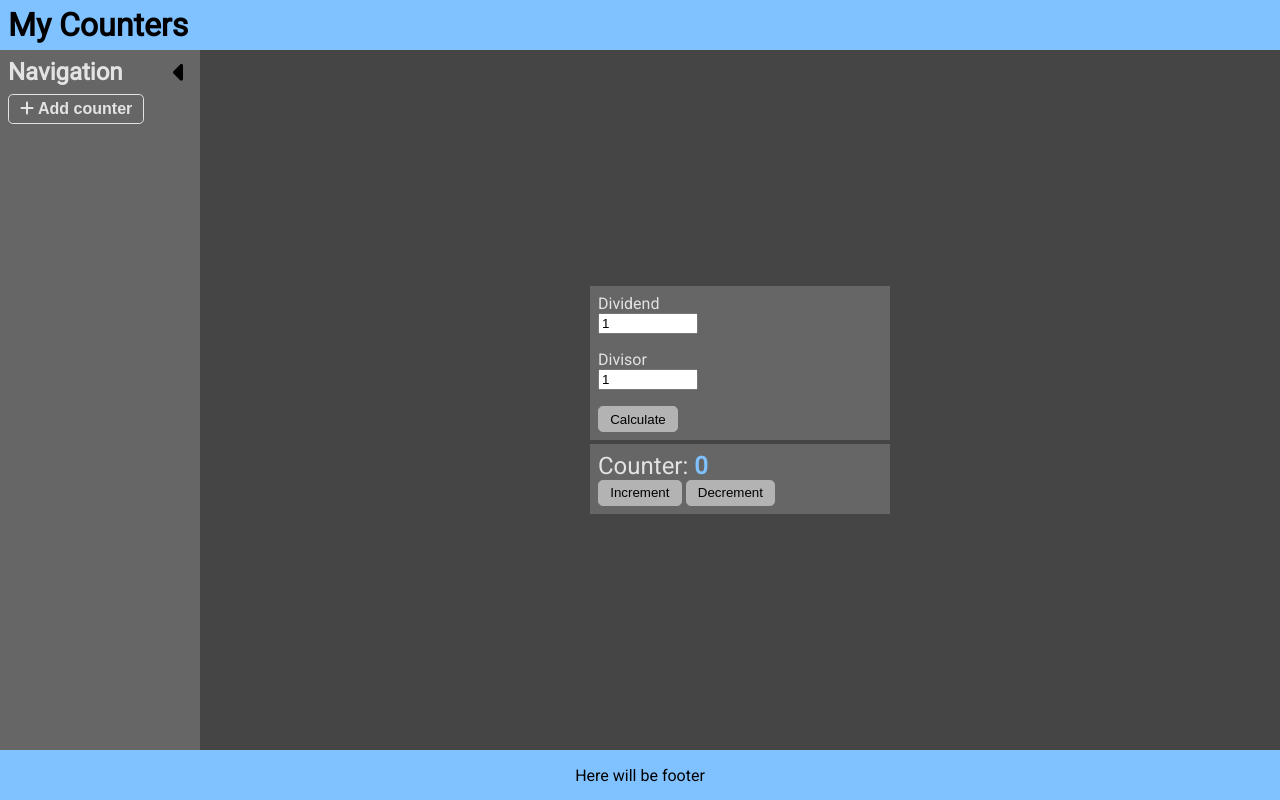
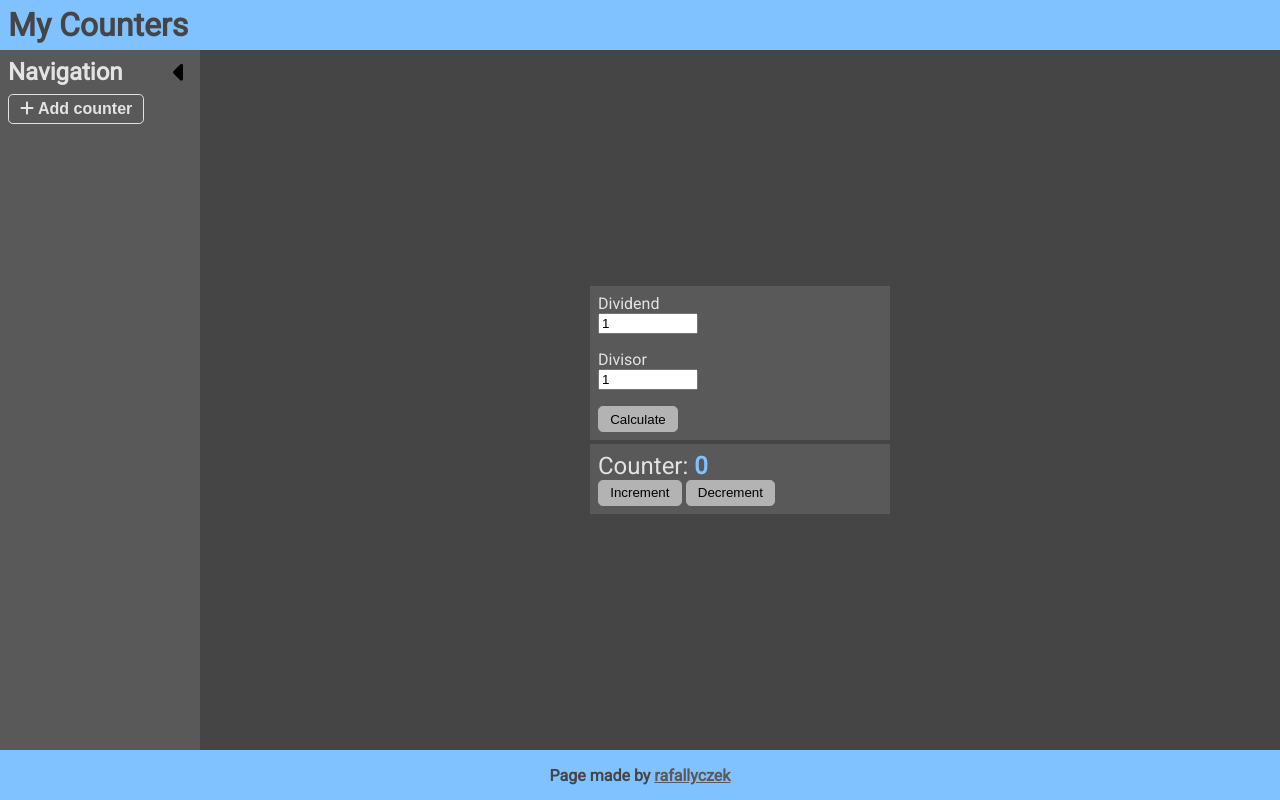
Before and after one commit to rafallyczek/my-counters, a website built with webpack: page src/index.html in a window 1280 px wide. Built offline with nearby package versions, Linux system fonts and the light colour scheme.

Commit message:
Add footer info and adjust styles
Added author info with link to github to footer and adjusted styles
a little bit.

```diff
--- a/src/index.html
+++ b/src/index.html
@@ -8,7 +8,7 @@
 <body>
     <div class="content nav-expanded">
 
-        <header class="header bgc-accent">
+        <header class="header bgc-accent text-clr-dark">
             <h1>My Counters</h1>
         </header>
 
@@ -41,8 +41,8 @@
             </div>
         </main>
 
-        <footer class="footer bgc-accent">
-            Here will be footer
+        <footer class="footer bgc-accent text-clr-dark fw-bold">
+            <p>Page made by <a class="github-link text-clr-semi-dark" href="https://github.com/rafallyczek" target="_blank">rafallyczek</a></p>
         </footer>
 
     </div>
--- a/src/style.css
+++ b/src/style.css
@@ -10,7 +10,7 @@
 
 :root {
     --clr-dark: hsl(0, 0%, 27%);
-    --clr-semi-dark: hsl(0, 0%, 40%);
+    --clr-semi-dark: hsl(0, 0%, 35%);
     --clr-semi-light: hsl(0, 0%, 70%);
     --clr-light: hsl(0, 0%, 89%);
 
@@ -146,6 +146,10 @@ button.add:hover {
     width: 300px;
 }
 
+.github-link:hover {
+    color: var(--clr-light);
+}
+
 /* Utility */
 
 .bgc-dark {
@@ -158,6 +162,14 @@ button.add:hover {
 
 .bgc-accent {
     background-color: var(--clr-accent);
+}
+
+.text-clr-dark {
+    color: var(--clr-dark);
+}
+
+.text-clr-semi-dark {
+    color: var(--clr-semi-dark);
 }
 
 .text-clr-light {
```
Also changed, not shown: dist/index.html, dist/style.css.
